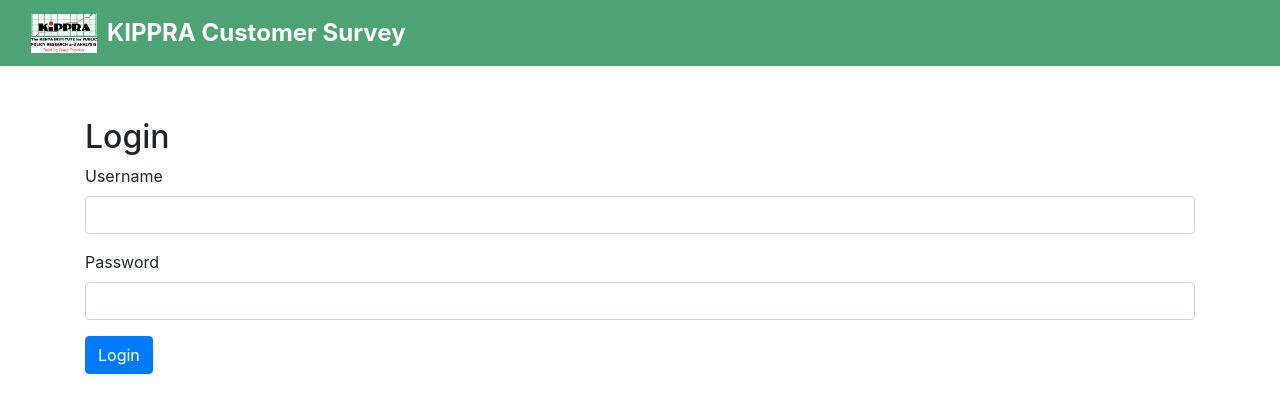
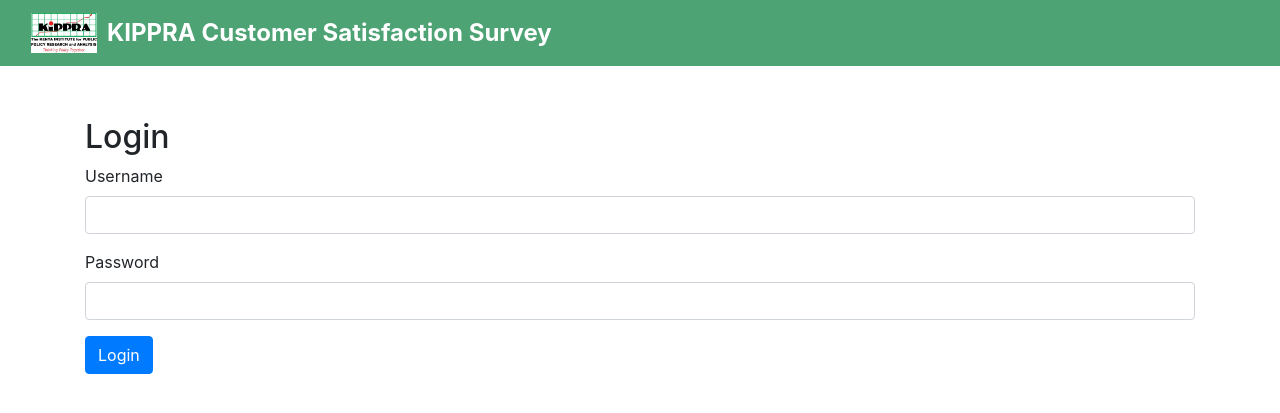
Before and after one commit to cornelkemboi/CustomerSurvey, a Flask app: page /login in a window 1280 px wide. Shown: the top 413 px of the page. Run offline with Flask 3, Linux system fonts and the light colour scheme; parts of the project's set-up code (start-up, migrations or seed data) failed here and were passed over; some libraries are stand-ins or nearby versions.

Commit message:
Fix the title and headings

```diff
--- a/app/templates/nav.html
+++ b/app/templates/nav.html
@@ -2,7 +2,7 @@
     <div class="container-fluid d-flex justify-content-center align-items-center">
         <a class="navbar-brand d-flex align-items-center" href="#">
             <img src="{{ url_for('static', filename='images/logo.png') }}" alt="Logo" style="height: 40px;">
-            <span class="ms-2">KIPPRA Customer Survey</span>
+            <span class="ms-2">KIPPRA Customer Satisfaction Survey</span>
         </a>
         <div class="collapse navbar-collapse justify-content-center" id="navbarNav">
             <!-- Removed extra h3 tag -->
--- a/app/templates/sidebar.html
+++ b/app/templates/sidebar.html
@@ -3,6 +3,8 @@
     <div class="logo">
         <img src="{{ url_for('static', filename='images/logo.png') }}" alt="Logo">
     </div>
+
+    <div> <span class="ms-2">KIPPRA Customer Satisfaction Survey Dashboard</span></div>
 
     <!-- Profile Section -->
     <div class="profile-section">
--- a/app/templates/sidebar_admin.html
+++ b/app/templates/sidebar_admin.html
@@ -1,8 +1,10 @@
+
 <div class="menu-bar">
     <!-- Logo Section -->
     <div class="logo">
         <img src="{{ url_for('static', filename='images/logo.png') }}" alt="Logo">
     </div>
+    <div> <span class="ms-2">KIPPRA Customer Satisfaction Survey Dashboard</span></div>
 
     <!-- Profile Section -->
     <div class="profile-section">
```
